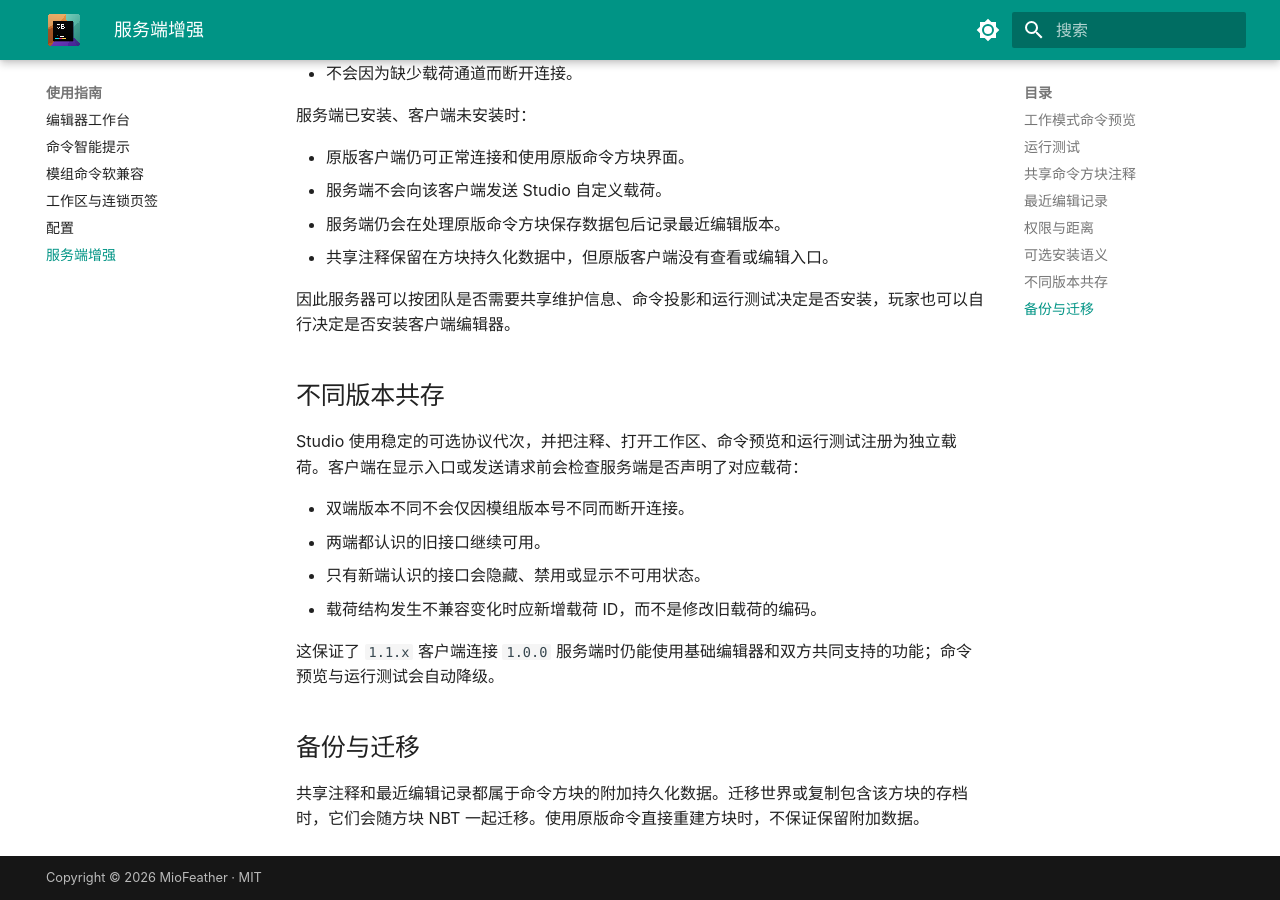
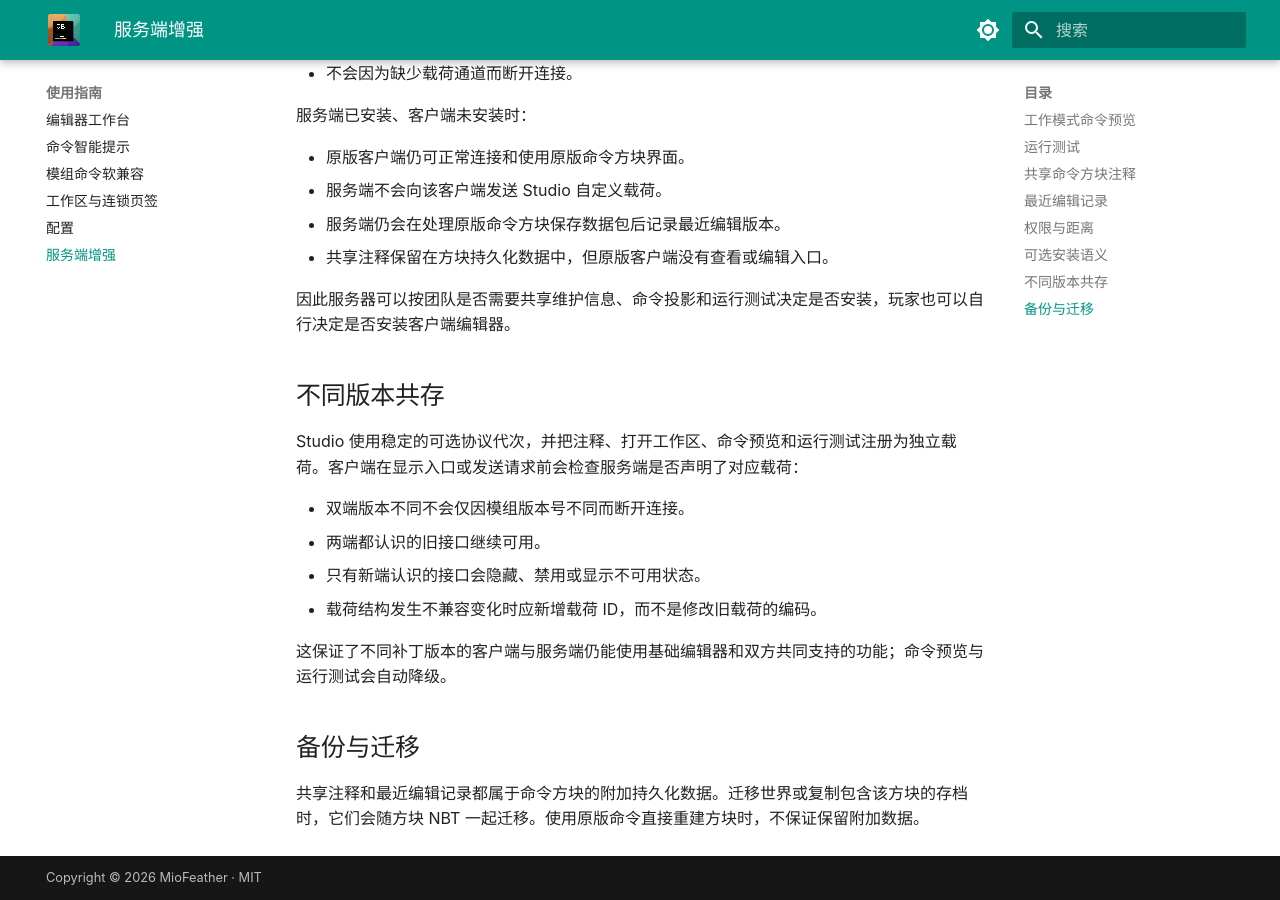
Before and after one commit to M1oFeather/CommandBlockStudio, an MkDocs documentation site: the page built from docs/guide/server-features.md, in a window 1280 px wide and 900 px high, scrolled down 2196 px. Built offline with MkDocs 1.6.1 and Material for MkDocs 9.7.7, drawn with Linux system fonts in a browser that asks for light colours.

```diff
--- a/docs/guide/server-features.md
+++ b/docs/guide/server-features.md
@@ -84,7 +84,7 @@ Studio 使用稳定的可选协议代次，并把注释、打开工作区、命
 - 只有新端认识的接口会隐藏、禁用或显示不可用状态。
 - 载荷结构发生不兼容变化时应新增载荷 ID，而不是修改旧载荷的编码。
 
-这保证了 `1.1.x` 客户端连接 `1.0.0` 服务端时仍能使用基础编辑器和双方共同支持的功能；命令预览与运行测试会自动降级。
+这保证了不同补丁版本的客户端与服务端仍能使用基础编辑器和双方共同支持的功能；命令预览与运行测试会自动降级。
 
 ## 备份与迁移
 
```
Also changed, not shown: README.md (+2 -2 lines), docs/development/building.md (+1 -1 lines), docs/index.md (+1 -1 lines), 1 other file.
